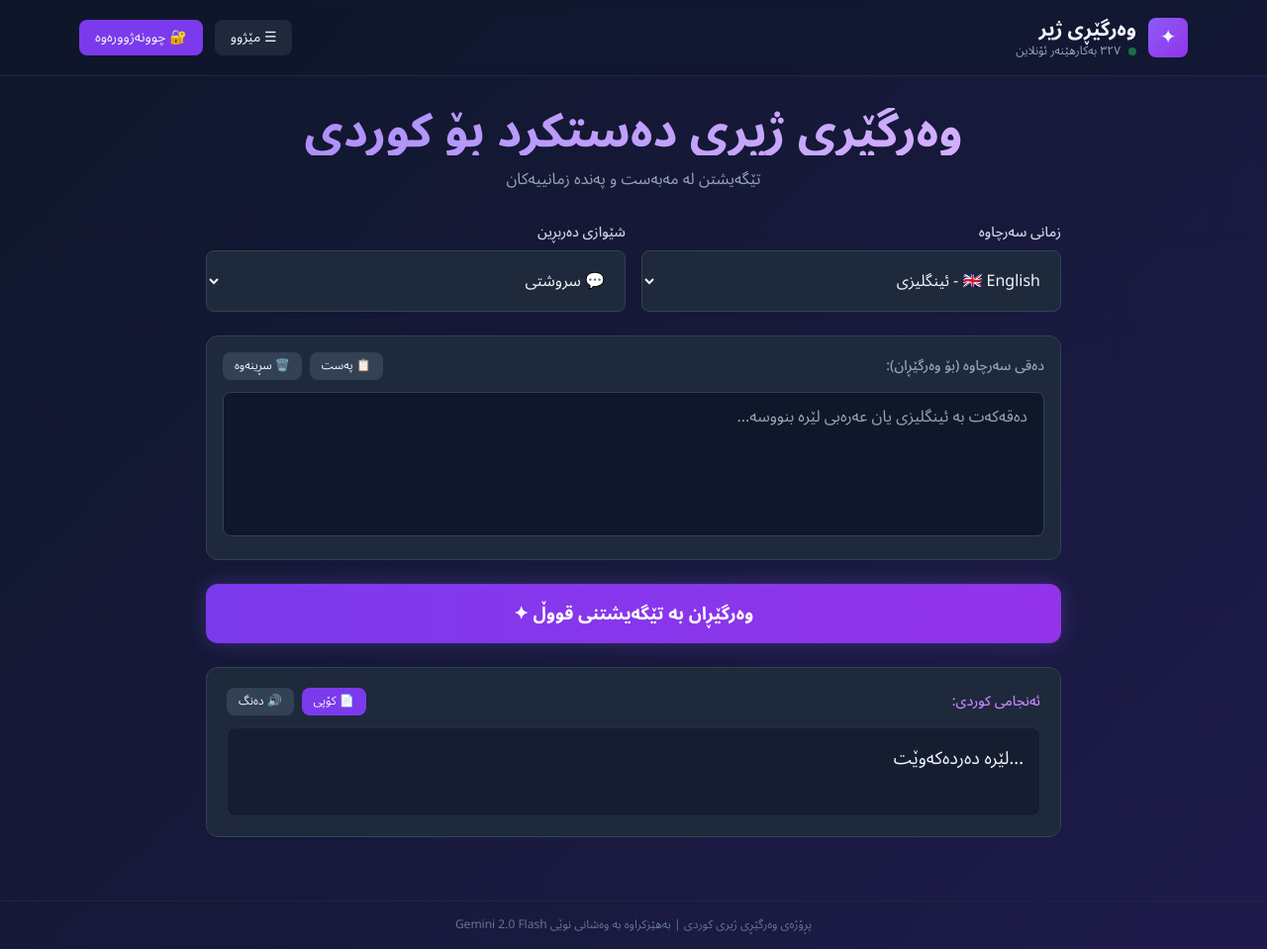
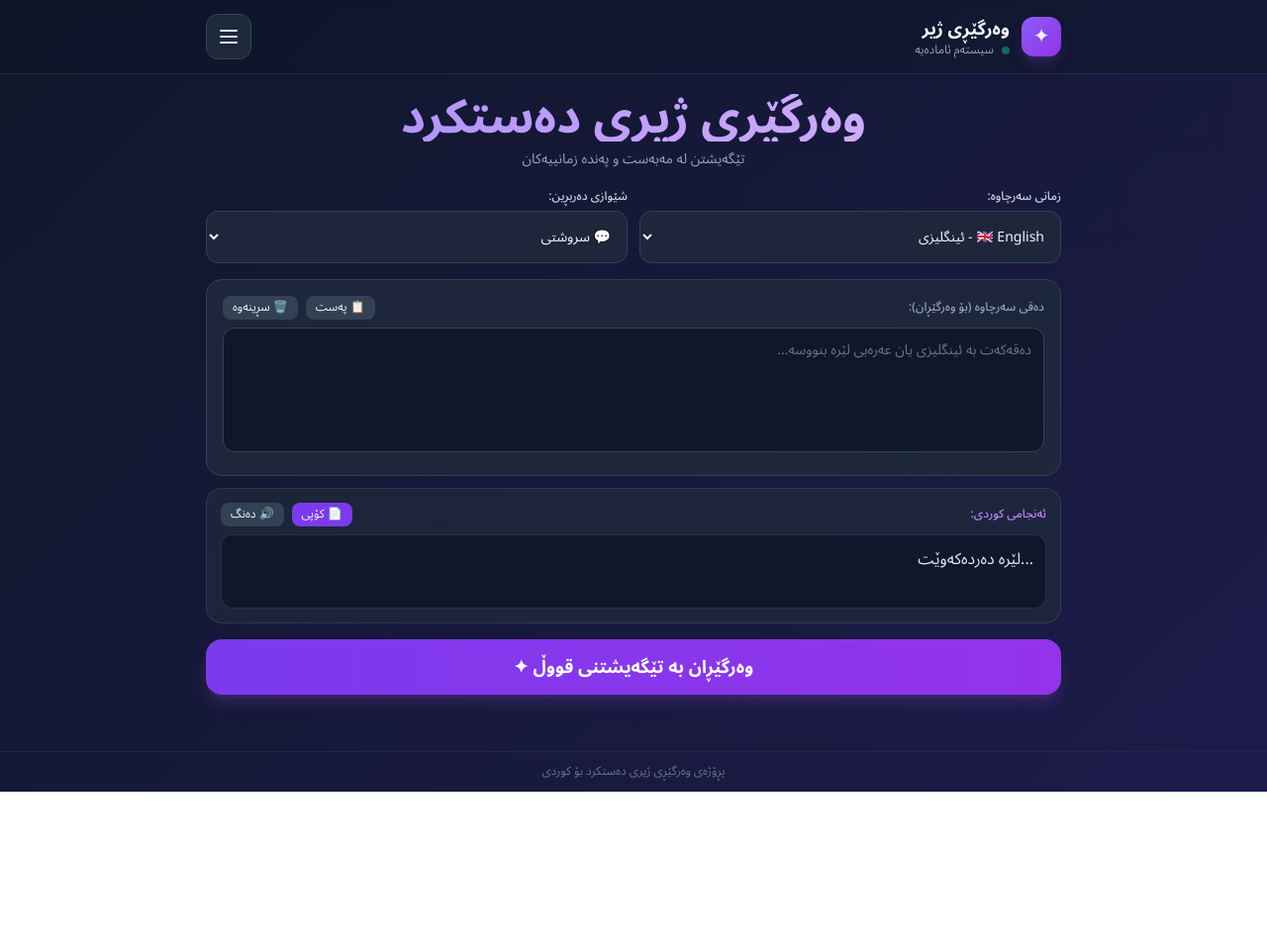
Before and after one commit to kovanhwmar-png/kurdish-translator, a website: page index.html in a window 1280 px wide. Shown: the whole page at 99% size. After the commit the page ends 800 px from the top, so only its background shows below. Drawn offline with nearby package versions, Linux system fonts and the light colour scheme.

Commit message:
Update index.html

```diff
--- a/index.html
+++ b/index.html
@@ -18,63 +18,81 @@
 </head>
 <body class="min-h-screen text-slate-100 flex flex-col justify-between">
 
-  <!-- سەردێڕ -->
-  <header class="border-b border-slate-700/50 backdrop-blur-sm bg-slate-900/50 sticky top-0 z-50">
-    <div class="max-w-6xl mx-auto px-4 py-4 flex items-center justify-between">
+  <!-- سەرپەڕە -->
+  <header class="border-b border-slate-700/50 backdrop-blur-sm bg-slate-900/50 sticky top-0 z-40">
+    <div class="max-w-4xl mx-auto px-4 py-3.5 flex items-center justify-between">
       <div class="flex items-center gap-3">
-        <div class="w-10 h-10 bg-gradient-to-br from-violet-500 to-purple-600 rounded-lg flex items-center justify-center text-xl">✦</div>
+        <div class="w-10 h-10 bg-gradient-to-br from-violet-500 to-purple-600 rounded-xl flex items-center justify-center text-xl shadow-lg shadow-purple-500/20">✦</div>
         <div>
-          <h1 class="text-xl font-bold">وەرگێڕی ژیر</h1>
+          <h1 class="text-lg font-bold">وەرگێڕی ژیر</h1>
           <div class="flex items-center gap-2 text-xs text-slate-400">
-            <span class="w-2 h-2 bg-green-500 rounded-full pulse-dot"></span>
-            <span>٣٢٧ بەکارهێنەر ئۆنلاین</span>
+            <span class="w-2 h-2 bg-emerald-500 rounded-full pulse-dot"></span>
+            <span>سیستەم ئامادەیە</span>
           </div>
         </div>
       </div>
-      <div class="flex items-center gap-3">
-        <button onclick="toggleDrawer()" class="px-4 py-2 bg-slate-800 hover:bg-slate-700 rounded-lg text-sm transition">
-          ☰ مێژوو
-        </button>
-        <button class="px-4 py-2 bg-violet-600 hover:bg-violet-700 rounded-lg text-sm transition">
-          🔐 چوونەژوورەوە
-        </button>
-      </div>
+
+      <!-- تەنها دوگمەی مێنیوی سێ خەت -->
+      <button onclick="toggleDrawer()" class="p-2.5 bg-slate-800 hover:bg-slate-700 active:scale-95 rounded-xl border border-slate-700 text-slate-200 transition flex items-center justify-center" aria-label="مێنیو">
+        <svg xmlns="http://www.w3.org/2000/svg" class="h-6 w-6" fill="none" viewBox="0 0 24 24" stroke="currentColor">
+          <path stroke-linecap="round" stroke-linejoin="round" stroke-width="2" d="M4 6h16M4 12h16M4 18h16" />
+        </svg>
+      </button>
     </div>
   </header>
 
-  <!-- دراوەری مێژوو -->
-  <div id="drawer" class="drawer fixed top-0 right-0 h-full w-80 bg-slate-900 border-l border-slate-700 z-50 p-6 overflow-y-auto">
-    <div class="flex justify-between items-center mb-6">
-      <h2 class="text-lg font-bold">مێژووی وەرگێڕان</h2>
-      <button onclick="toggleDrawer()" class="text-2xl hover:text-violet-400">×</button>
+  <!-- پەنجەرەی لاوەکی (Drawer) -->
+  <div id="drawerBackdrop" onclick="toggleDrawer()" class="fixed inset-0 bg-black/60 backdrop-blur-sm z-50 hidden transition-opacity"></div>
+  <div id="drawer" class="drawer fixed top-0 right-0 h-full w-72 bg-slate-900 border-l border-slate-800 z-50 p-6 flex flex-col justify-between">
+    <div>
+      <div class="flex justify-between items-center pb-4 border-b border-slate-800 mb-6">
+        <h2 class="text-base font-bold text-slate-200">مێنیوی سەرەکی</h2>
+        <button onclick="toggleDrawer()" class="text-2xl text-slate-400 hover:text-white leading-none">&times;</button>
+      </div>
+
+      <!-- بژاردەی چوونەژوورەوە لە ناو مێنیو -->
+      <div class="mb-6">
+        <button class="w-full py-3 bg-gradient-to-r from-violet-600 to-purple-600 hover:from-violet-500 hover:to-purple-500 active:scale-95 text-white font-medium rounded-xl text-sm transition shadow-lg shadow-purple-500/20 flex items-center justify-center gap-2">
+          <span>چوونەژوورەوە</span>
+        </button>
+      </div>
+
+      <!-- مێژووی وەرگێڕان -->
+      <div>
+        <h3 class="text-xs font-semibold uppercase tracking-wider text-slate-400 mb-3">مێژووی وەرگێڕان</h3>
+        <div id="history" class="space-y-2.5 max-h-[50vh] overflow-y-auto pr-1">
+          <p class="text-center text-slate-500 text-xs py-6">هێشتا مێژوویەک تۆمار نەکراوە</p>
+        </div>
+      </div>
     </div>
-    <div id="history" class="space-y-3 text-sm text-slate-300">
-      <p class="text-center text-slate-500 mt-10">هێشتا مێژوویەک نییە</p>
+
+    <div class="pt-4 border-t border-slate-800 text-center">
+      <p class="text-[11px] text-slate-500">پڕۆژەی وەرگێڕی ژیری دەستکرد</p>
     </div>
   </div>
 
   <!-- ناوەڕۆکی سەرەکی -->
-  <main class="max-w-4xl mx-auto px-4 py-8 w-full flex-1">
+  <main class="max-w-4xl mx-auto px-4 py-5 w-full flex-1">
 
-    <div class="text-center mb-8">
-      <h2 class="text-4xl md:text-5xl font-bold mb-3 bg-gradient-to-r from-violet-400 to-purple-300 bg-clip-text text-transparent">
-        وەرگێڕی ژیری دەستکرد بۆ کوردی
+    <div class="text-center mb-5">
+      <h2 class="text-3xl md:text-5xl font-bold mb-2 bg-gradient-to-r from-violet-400 to-purple-300 bg-clip-text text-transparent">
+        وەرگێڕی ژیری دەستکرد
       </h2>
-      <p class="text-slate-400 text-base">تێگەیشتن لە مەبەست و پەندە زمانییەکان</p>
+      <p class="text-slate-400 text-xs md:text-sm">تێگەیشتن لە مەبەست و پەندە زمانییەکان</p>
     </div>
 
-    <!-- هەڵبژاردنی زمان و تۆن -->
-    <div class="grid grid-cols-1 md:grid-cols-2 gap-4 mb-6">
+    <!-- هەڵبژاردنی زمان و شێوازی دەربڕین -->
+    <div class="grid grid-cols-1 md:grid-cols-2 gap-3 mb-4">
       <div>
-        <label class="block text-sm font-medium mb-2 text-slate-300">زمانی سەرچاوە</label>
-        <select id="sourceLang" class="w-full bg-slate-800 border border-slate-700 rounded-lg px-4 py-3 focus:ring-2 focus:ring-violet-500 focus:outline-none">
+        <label class="block text-xs font-medium mb-1.5 text-slate-300">زمانی سەرچاوە:</label>
+        <select id="sourceLang" class="w-full bg-slate-800/90 border border-slate-700 rounded-xl px-3 py-2.5 text-sm focus:ring-2 focus:ring-violet-500 focus:outline-none">
           <option value="en">🇬🇧 English - ئینگلیزی</option>
           <option value="ar">🇸🇦 العربية - عەرەبی</option>
         </select>
       </div>
       <div>
-        <label class="block text-sm font-medium mb-2 text-slate-300">شێوازی دەربڕین</label>
-        <select id="tone" class="w-full bg-slate-800 border border-slate-700 rounded-lg px-4 py-3 focus:ring-2 focus:ring-violet-500 focus:outline-none">
+        <label class="block text-xs font-medium mb-1.5 text-slate-300">شێوازی دەربڕین:</label>
+        <select id="tone" class="w-full bg-slate-800/90 border border-slate-700 rounded-xl px-3 py-2.5 text-sm focus:ring-2 focus:ring-violet-500 focus:outline-none">
           <option value="natural">💬 سروشتی</option>
           <option value="formal">📜 فەرمی</option>
           <option value="street">🎤 کۆڵان (سلانگ)</option>
@@ -83,55 +101,65 @@
       </div>
     </div>
 
-    <!-- بۆکسی نوسین -->
-    <div class="bg-slate-800 border border-slate-700 rounded-xl p-4 mb-6">
-      <div class="flex justify-between items-center mb-3">
-        <span class="text-sm font-medium text-slate-400">دەقی سەرچاوە (بۆ وەرگێڕان):</span>
+    <!-- بۆکسی یەکەم: نووسینی دەقی سەرچاوە -->
+    <div class="bg-slate-800/90 border border-slate-700 rounded-2xl p-4 mb-3">
+      <div class="flex justify-between items-center mb-2">
+        <span class="text-xs font-medium text-slate-400">دەقی سەرچاوە (بۆ وەرگێڕان):</span>
         <div class="flex gap-2">
-          <button onclick="pasteText()" class="px-3 py-1.5 bg-slate-700 hover:bg-slate-600 rounded-lg text-xs transition" title="پەست">📋 پەست</button>
-          <button onclick="clearInput()" class="px-3 py-1.5 bg-slate-700 hover:bg-slate-600 rounded-lg text-xs transition" title="سڕینەوە">🗑️ سڕینەوە</button>
+          <button onclick="pasteText()" class="px-2.5 py-1 bg-slate-700 hover:bg-slate-600 rounded-lg text-xs transition">📋 پەست</button>
+          <button onclick="clearInput()" class="px-2.5 py-1 bg-slate-700 hover:bg-slate-600 rounded-lg text-xs transition">🗑️ سڕینەوە</button>
         </div>
       </div>
       <textarea
         id="inputText"
         rows="5"
-        class="w-full bg-slate-900 border border-slate-700 rounded-lg px-4 py-3 focus:ring-2 focus:ring-violet-500 focus:outline-none resize-none text-slate-100"
+        class="w-full bg-slate-900 border border-slate-700 rounded-xl p-3 text-sm focus:ring-2 focus:ring-violet-500 focus:outline-none resize-none text-slate-100 placeholder-slate-500"
         placeholder="دەقەکەت بە ئینگلیزی یان عەرەبی لێرە بنووسە..."
       ></textarea>
     </div>
 
-    <!-- دوگمەی وەرگێڕان -->
+    <!-- بۆکسی دووەم: ئەنجامی کوردی (بچووکتر لە دوای بۆکسی یەکەم) -->
+    <div class="bg-slate-800/80 border border-slate-700/80 rounded-2xl p-3.5 mb-4">
+      <div class="flex justify-between items-center mb-2">
+        <span class="text-xs font-medium text-purple-400">ئەنجامی کوردی:</span>
+        <div class="flex gap-2">
+          <button onclick="copyResult()" class="px-2.5 py-1 bg-violet-600 hover:bg-violet-700 rounded-lg text-xs transition">📄 کۆپی</button>
+          <button onclick="speakResult()" class="px-2.5 py-1 bg-slate-700 hover:bg-slate-600 rounded-lg text-xs transition">🔊 دەنگ</button>
+        </div>
+      </div>
+      <div id="result" class="text-sm md:text-base leading-relaxed text-slate-200 min-h-[75px] whitespace-pre-wrap select-text bg-slate-900/90 p-3 rounded-xl border border-slate-700/60">...لێرە دەردەکەوێت</div>
+    </div>
+
+    <!-- دوگمەی وەرگێڕان: لە خوارەوەی هەردوو بۆکسەکە -->
     <button
       onclick="translateAction()"
       id="translateBtn"
-      class="w-full bg-gradient-to-r from-violet-600 to-purple-600 hover:from-violet-700 hover:to-purple-700 text-white font-bold py-4 rounded-xl text-lg transition glow mb-6 active:scale-95 flex items-center justify-center gap-2"
+      class="w-full bg-gradient-to-r from-violet-600 to-purple-600 hover:from-violet-700 hover:to-purple-700 text-white font-bold py-3.5 rounded-2xl text-base md:text-lg transition glow active:scale-95 flex items-center justify-center gap-2 shadow-lg shadow-purple-500/20"
     >
       <span>وەرگێڕان بە تێگەیشتنی قووڵ ✦</span>
     </button>
 
-    <!-- بۆکسی دەرئەنجام (هەمیشە ئامادە و دیارە) -->
-    <div class="bg-slate-800 border border-slate-700 rounded-xl p-5 mb-8">
-      <div class="flex justify-between items-center mb-3">
-        <span class="text-sm font-medium text-purple-400">ئەنجامی کوردی:</span>
-        <div class="flex gap-2">
-          <button onclick="copyResult()" class="px-3 py-1.5 bg-violet-600 hover:bg-violet-700 rounded-lg text-xs transition">📄 کۆپی</button>
-          <button onclick="speakResult()" class="px-3 py-1.5 bg-slate-700 hover:bg-slate-600 rounded-lg text-xs transition">🔊 دەنگ</button>
-        </div>
-      </div>
-      <div id="result" class="text-lg leading-relaxed text-slate-100 min-h-[90px] whitespace-pre-wrap select-text bg-slate-900/60 p-4 rounded-lg border border-slate-700/50">...لێرە دەردەکەوێت</div>
-    </div>
-
   </main>
 
-  <footer class="p-4 text-center text-xs text-slate-500 border-t border-slate-800/80">
-    پڕۆژەی وەرگێڕی ژیری کوردی | بەهێزکراوە بە وەشانی نوێی Gemini 2.0 Flash
+  <footer class="p-3 text-center text-xs text-slate-500 border-t border-slate-800">
+    پڕۆژەی وەرگێڕی ژیری دەستکرد بۆ کوردی
   </footer>
 
   <script>
     let historyItems = [];
 
     function toggleDrawer() {
-      document.getElementById('drawer').classList.toggle('open');
+      const drawer = document.getElementById('drawer');
+      const backdrop = document.getElementById('drawerBackdrop');
+      const isOpen = drawer.classList.contains('open');
+
+      if (isOpen) {
+        drawer.classList.remove('open');
+        backdrop.classList.add('hidden');
+      } else {
+        drawer.classList.add('open');
+        backdrop.classList.remove('hidden');
+      }
     }
 
     async function translateAction() {
@@ -160,15 +188,15 @@
 
         if (!response.ok) {
           const errText = await response.text();
-          throw new Error(errText || 'هەڵەیەک لە سێرڤەر ڕوویدا');
+          throw new Error(errText || 'هەڵەی سێرڤەر');
         }
 
         const translation = await response.text();
         resultEl.innerText = translation;
 
         historyItems.unshift({
-          text: text.substring(0, 40) + '...',
-          translation: translation.substring(0, 40) + '...',
+          text: text.substring(0, 35) + '...',
+          translation: translation.substring(0, 35) + '...',
           time: new Date().toLocaleTimeString('ar-IQ')
         });
         updateHistory();
@@ -184,12 +212,12 @@
     function updateHistory() {
       const historyEl = document.getElementById('history');
       if (historyItems.length === 0) {
-        historyEl.innerHTML = '<p class="text-center text-slate-500 mt-10">هێشتا مێژوویەک نییە</p>';
+        historyEl.innerHTML = '<p class="text-center text-slate-500 text-xs py-6">هێشتا مێژوویەک تۆمار نەکراوە</p>';
       } else {
         historyEl.innerHTML = historyItems.map(item => `
-          <div class="bg-slate-800 rounded-lg p-3 border border-slate-700">
-            <div class="text-xs text-slate-500 mb-1">${item.time}</div>
-            <div class="text-slate-300">${item.translation}</div>
+          <div class="bg-slate-800 rounded-xl p-2.5 border border-slate-700/70 text-xs">
+            <div class="text-[11px] text-slate-400 mb-1">${item.time}</div>
+            <div class="text-slate-200 line-clamp-2">${item.translation}</div>
           </div>
         `).join('');
       }
@@ -200,7 +228,7 @@
         const text = await navigator.clipboard.readText();
         document.getElementById('inputText').value = text;
       } catch (err) {
-        alert('تکایە دەستت لەسەر بۆکسەکە ڕاگرە و پەیست بکە.');
+        alert('تکایە دەستت لەسەر بۆکسەکە دابگرە و پەیست بکە.');
       }
     }
 
@@ -217,19 +245,12 @@
 
     function speakResult() {
       const text = document.getElementById('result').innerText;
-      if (text) {
+      if (text && text !== '...لێرە دەردەکەوێت') {
         const utterance = new SpeechSynthesisUtterance(text);
-        utterance.lang = 'ar-IQ';
+        utterance.lang = 'ckb';
         window.speechSynthesis.speak(utterance);
       }
     }
-
-    document.addEventListener('click', (e) => {
-      const drawer = document.getElementById('drawer');
-      if (drawer.classList.contains('open') && !drawer.contains(e.target) && !e.target.closest('button[onclick="toggleDrawer()"]')) {
-        drawer.classList.remove('open');
-      }
-    });
   </script>
 </body>
 </html>
```
